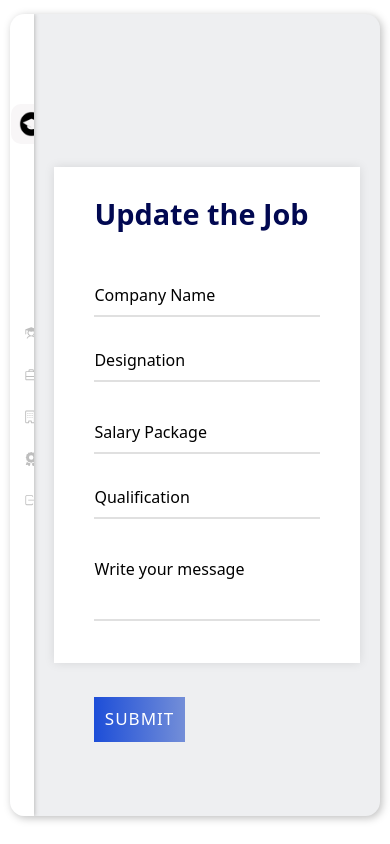
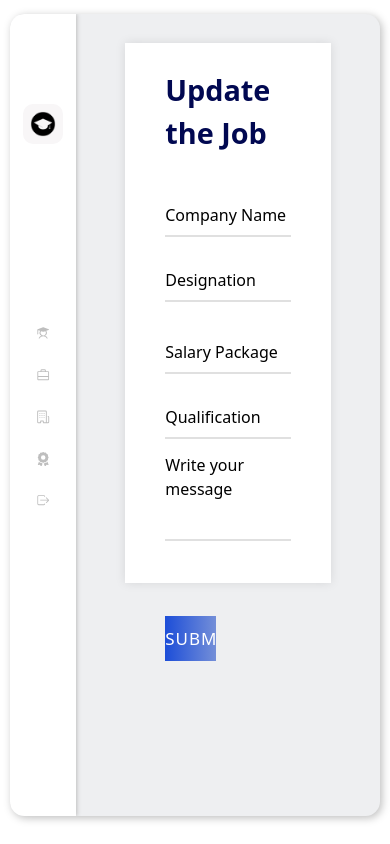
Before and after one commit to NehaRawat22/Recruitedia, a React (Vite) app: page /jobs in a window 390 px wide. Built offline with nearby package versions, Linux system fonts and the light colour scheme.

Commit message:
Placement Cell Management System

```diff
--- a/src/components/Update/Jobs.css
+++ b/src/components/Update/Jobs.css
@@ -145,9 +145,16 @@ form .form-rowed .textarea {
   position: relative;
   z-index: 2;
 }
-@media (max-width: 700px) {
+@media (max-width: 715px) {
+  .containe {
+    margin: 0 15px;
+    width: fit-content;
+  }
   .containe .text {
-    font-size: 30px;
+    font-size: 12px;
+    width: 300px;
+    padding: 12px 25px 3px 15px;
+    margin: 1px auto;
   }
   .containe form {
     padding: 10px 0 0 0;
@@ -156,7 +163,7 @@ form .form-rowed .textarea {
     display: block;
   }
   form .form-rowed .input-datas {
-    margin: 55px 0 !important;
+    margin: 25px 0 !important;
   }
   .submit-btn .input-datas {
     width: 40% !important;
@@ -164,7 +171,8 @@ form .form-rowed .textarea {
 }
 @media (max-width: 1055px) {
   .containe {
-    margin: 20px;
+    margin: 0 20px;
+    width: fit-content;
   }
   .containe .text {
     font-size: 15px;
--- a/src/components/Update/Jobs.jsx
+++ b/src/components/Update/Jobs.jsx
@@ -4,7 +4,7 @@ import "./Jobs.css";
 const Jobs = () => {
   return (
     <>
-      <div className="mainer">
+      <div className="mainContent">
         <div className="containe">
           <div className="titler">Update the Job</div>
           <form action="#">
```
